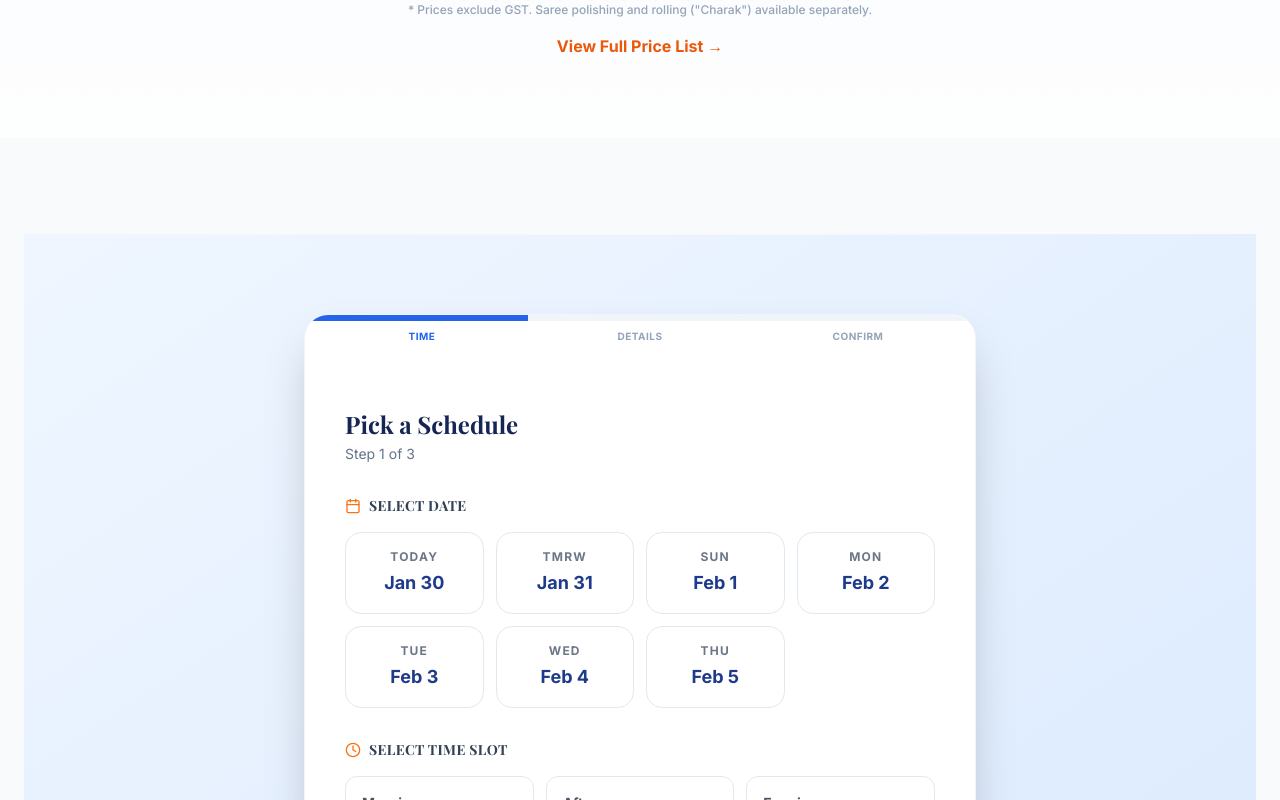
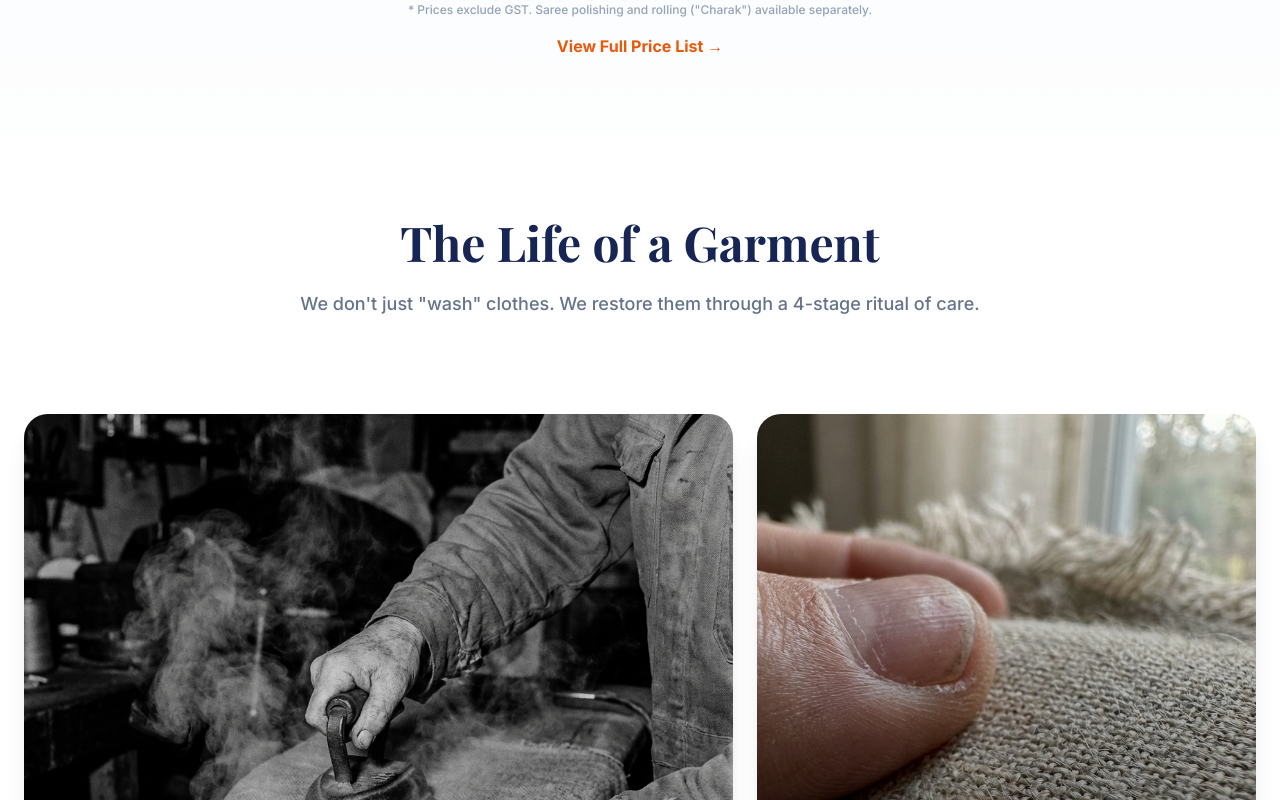
Before and after one commit to comexdryclean70/comex-dryclean-main-website, a Next.js app: page / in a window 1280 px wide. Shown: the part 4660-5460 px from the top of the page. Built offline with nearby package versions, Linux system fonts and the light colour scheme; a web font is replaced by a local one.

Commit message:
refactor: remove embedded booking wizard from homepage

```diff
--- a/src/app/page.tsx
+++ b/src/app/page.tsx
@@ -8,7 +8,6 @@ import ProcessSteps from "@/components/ProcessSteps";
 import PriceCards from "@/components/PriceCards";
 import TrustEditorial from "@/components/TrustEditorial";
 import CallToAction from "@/components/CallToAction";
-import BookingWizard from "@/components/BookingWizard";
 import StorySection from "@/components/StorySection";
 import ComparisonSection from "@/components/ComparisonSection";
 import MainFooter from "@/components/MainFooter";
@@ -39,13 +38,7 @@ export default function Home() {
       <MastersTouch />
       <ProcessSteps />
       <PriceCards />
-      <section id="booking" className="py-24 bg-slate-50">
-        <div className="max-w-7xl mx-auto px-6">
-          <Suspense fallback={<div className="w-full h-96 bg-white rounded-3xl shadow-xl flex items-center justify-center text-slate-400">Loading Booking Wizard...</div>}>
-            <BookingWizard />
-          </Suspense>
-        </div>
-      </section>
+
       <TrustEditorial />
       <CallToAction />
       <MainFooter />
--- a/src/app/pricing/page.tsx
+++ b/src/app/pricing/page.tsx
@@ -46,7 +46,7 @@ export default function PricingPage() {
             .join(',');
 
         // Check if Booking Page exists, otherwise assume main page with query or log
-        router.push(`/?booking=true&items=${itemsParam}#booking`);
+        router.push(`/booking?items=${itemsParam}`);
     };
 
     return (
--- a/src/components/CallToAction.tsx
+++ b/src/components/CallToAction.tsx
@@ -35,7 +35,7 @@ export default function CallToAction() {
                     </p>
 
                     <div className="flex flex-col sm:flex-row items-center justify-center gap-4">
-                        <Link href="/pricing" className="w-full sm:w-auto">
+                        <Link href="/booking" className="w-full sm:w-auto">
                             <motion.button
                                 whileHover={{ scale: 1.05 }}
                                 whileTap={{ scale: 0.95 }}
--- a/src/components/Hero.tsx
+++ b/src/components/Hero.tsx
@@ -42,7 +42,7 @@ export default function Hero() {
 
                     <div className="flex flex-col sm:flex-row gap-4 justify-center lg:justify-start">
                         <Link
-                            href="#booking"
+                            href="/booking"
                             className="inline-flex items-center justify-center gap-2 bg-orange-500 hover:bg-orange-600 text-white font-bold py-4 px-8 rounded-xl transition-all text-lg shadow-lg shadow-orange-500/30 hover:-translate-y-1 hover:shadow-orange-500/50"
                         >
                             <Calendar className="w-5 h-5" /> Book Pickup
--- a/src/components/StickyFooter.tsx
+++ b/src/components/StickyFooter.tsx
@@ -14,7 +14,7 @@ export default function StickyFooter() {
                 className="bg-white/80 backdrop-blur-lg border border-white/40 p-2 rounded-2xl shadow-[0_8px_32px_0_rgba(31,38,135,0.15)]"
             >
                 <Link
-                    href="#booking"
+                    href="/booking"
                     className="flex items-center justify-center gap-2 w-full bg-orange-500 text-white font-bold py-3.5 rounded-xl text-lg shadow-lg shadow-orange-500/30 active:scale-[0.98] transition-transform"
                 >
                     <CalendarCheck className="w-5 h-5" /> Schedule Pickup
```
